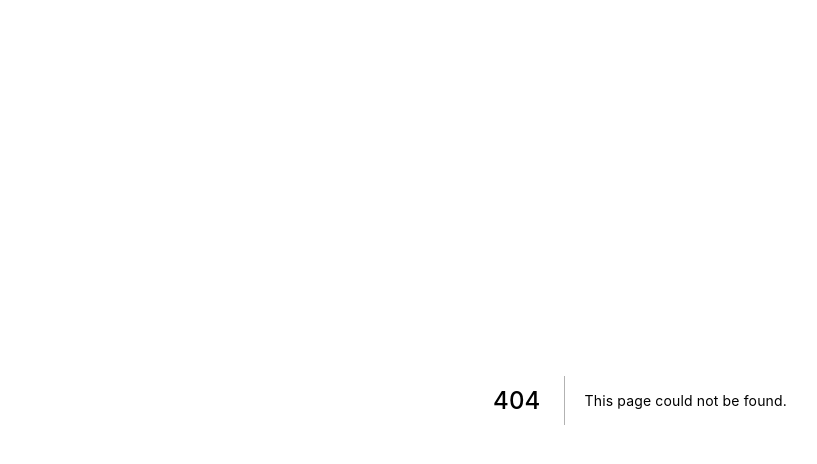
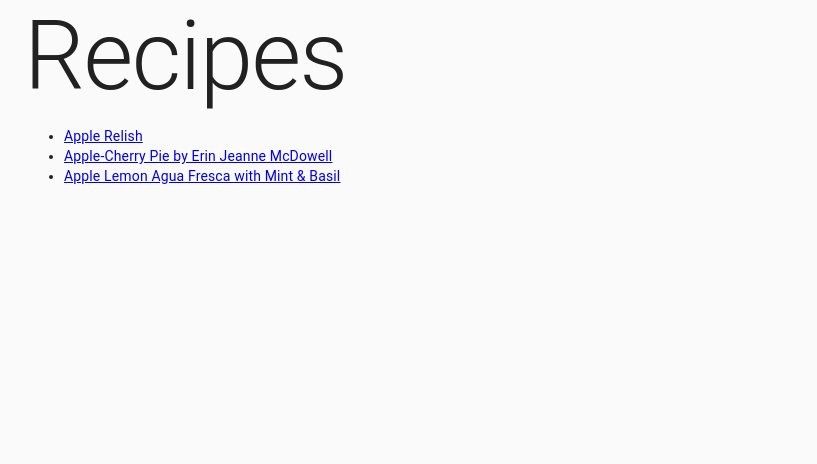
Before and after one commit to pnavarrc/demo-shareable-cards, a Next.js app: page /recipes in a window 1280 px wide. Before the commit this address had no page. Shown: the top 464 px of the page, without its empty margins (0-817 px from the left). Built offline with nearby package versions, Linux system fonts and the light colour scheme.

Commit message:
setup recipe pages

```diff
--- /dev/null
+++ b/pages/recipes/index.tsx
@@ -0,0 +1,20 @@
+import { Container, Typography } from "@material-ui/core";
+import { Recipe, recipes } from "../../src/cms";
+import Link from "next/link";
+
+const RecipesHomePage: React.FC = () => {
+  return (
+    <Container>
+      <Typography variant="h1">Recipes</Typography>
+      <ul>
+        {recipes.map((recipe) => (
+          <li>
+            <Link href={`/recipes/${recipe.slug}`}>{recipe.title}</Link>
+          </li>
+        ))}
+      </ul>
+    </Container>
+  );
+};
+
+export default RecipesHomePage;
--- /dev/null
+++ b/src/cms/index.ts
@@ -0,0 +1 @@
+export * from "./recipes";
--- /dev/null
+++ b/src/cms/recipes.ts
@@ -0,0 +1,35 @@
+import keyBy from "lodash/keyBy";
+
+export interface Recipe {
+  title: string;
+  slug: string;
+  imgUrl: string;
+}
+
+export const recipes: Recipe[] = [
+  {
+    title: "Apple Relish",
+    slug: "apple-relish",
+    imgUrl:
+      "https://cosmiccrisp.com/wp-content/uploads/2021/05/210419-Chadwick-190-600x500.jpg",
+  },
+  {
+    title: "Apple-Cherry Pie by Erin Jeanne McDowell",
+    slug: "apple-cherry-pie",
+    imgUrl:
+      "https://cosmiccrisp.com/wp-content/uploads/2021/05/210419-Chadwick-452-scaled-e1622046232801-600x500.jpg",
+  },
+  {
+    title: "Apple Lemon Agua Fresca with Mint & Basil",
+    slug: "apple-lemon-agua-fresca",
+    imgUrl:
+      "https://cosmiccrisp.com/wp-content/uploads/2021/05/210419-Chadwick-771-scaled-e1621631803741-600x500.jpg",
+  },
+];
+
+const recipeBySlug = keyBy(recipes, (recipe) => recipe.slug);
+
+export const getRecipeBySlug = (slug: string): Recipe => {
+  const recipe = recipeBySlug[slug];
+  return recipe;
+};
```
Also changed, not shown: pages/recipes/[recipe].tsx (added, +31 -0 lines).
